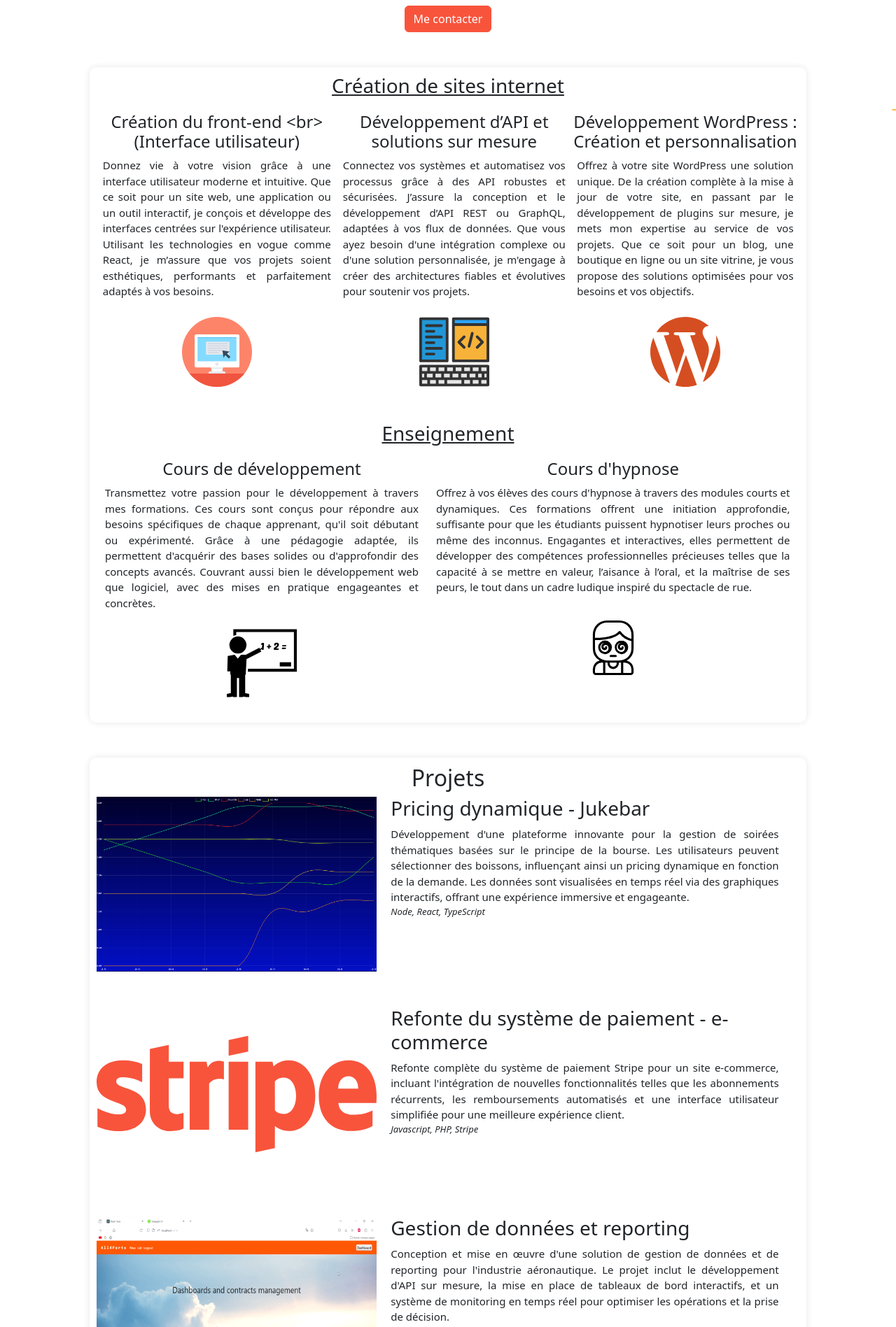
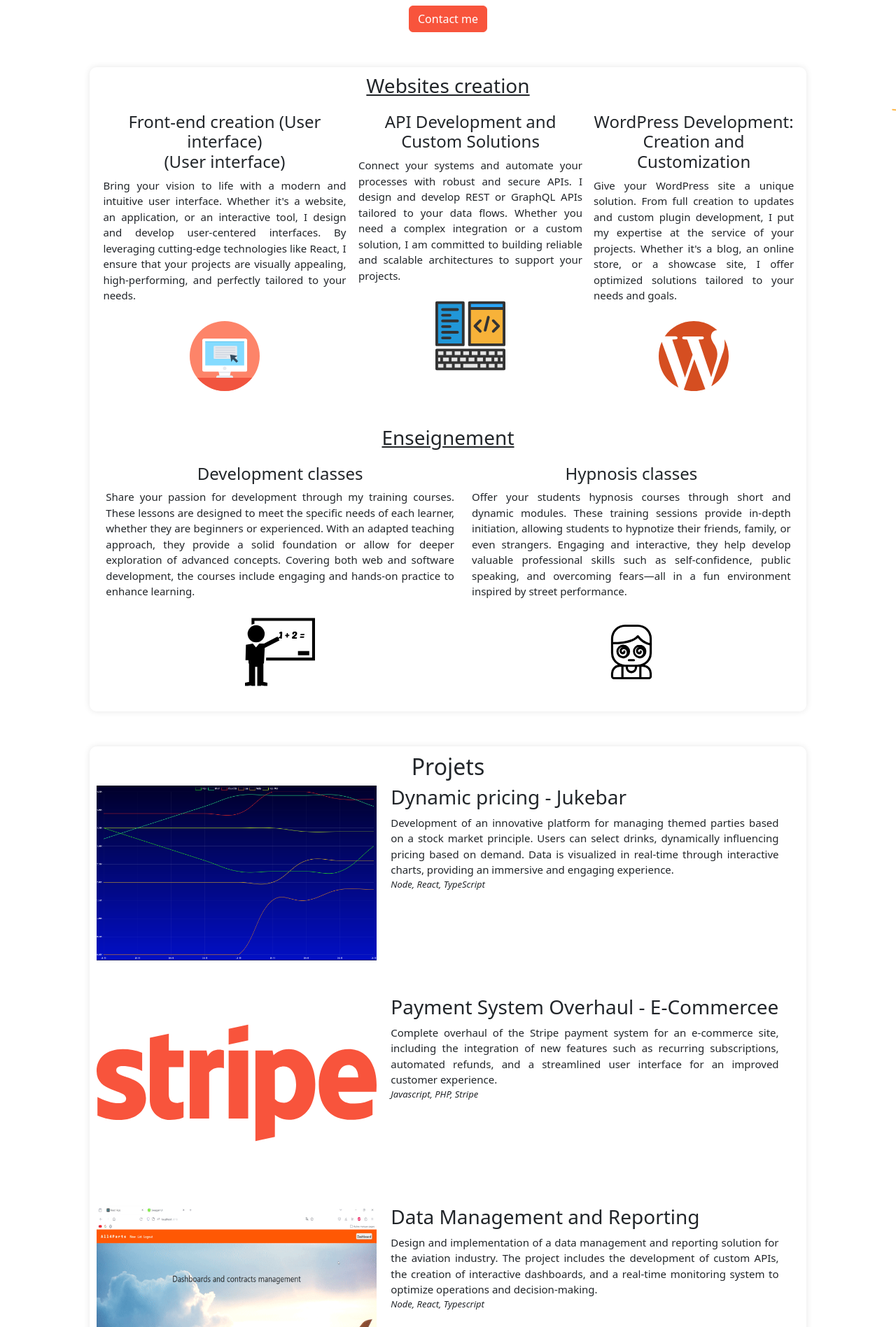
Before and after one commit to ClemEshn/portfolio, a React (Vite) app: page / in a window 1280 px wide. Shown: the part 403-2300 px from the top of the page at 70% size. Built offline with nearby package versions, Linux system fonts and the light colour scheme.

Commit message:
finished translation

```diff
--- a/src/components/header/Header.tsx
+++ b/src/components/header/Header.tsx
@@ -26,7 +26,7 @@ export default function Header() {
                     <a href='/CV_Clement_Eischen.pdf' target="_blank" rel="noopener noreferrer" className='links header-link '>
                         {language === "fr" ? cv : resume}
                     </a>
-                    <Button onClick={toggleLanguage}>
+                    <Button className="primary-color" onClick={toggleLanguage}>
                         {language === "fr" ? "FR" : "EN"}
                     </Button>
                 </Nav>
--- a/src/components/products/Products.tsx
+++ b/src/components/products/Products.tsx
@@ -1,5 +1,5 @@
 import { useLanguage } from "../../context/LanguageContext"
-import { apiBody, apiCorps, apiTitle, apiTitre, creationSites, devBody, devCorps, devTitle, devTitre, frontBody, frontCorps, frontTitle, frontTitre, hypBody, hypCorps, hypTitle, hypTitre, webSiteCreation, wpBody, wpCorps, wpTitle, wpTitre } from "./ProductsText";
+import { apiBody, apiCorps, apiTitle, apiTitre, creationSites, devBody, devCorps, devTitle, devTitre, frontBody, frontCorps, frontTitle, frontTitle2, frontTitre, frontTitre2, hypBody, hypCorps, hypTitle, hypTitre, webSiteCreation, wpBody, wpCorps, wpTitle, wpTitre } from "./ProductsText";
 
 export default function Products(){
     const {language} = useLanguage();
@@ -11,7 +11,7 @@ export default function Products(){
                     <h3>{language === "fr" ? creationSites : webSiteCreation}</h3>
                     <div className="flex unflexMobile">
                         <div className="frontend">
-                            <h4>{language === "fr" ? frontTitre : frontTitle}</h4>
+                            <h4>{language === "fr" ? frontTitre : frontTitle} <br/> {language === "fr" ? frontTitre2 : frontTitle2}</h4>
                             <p className="justify fixed-height">
                                 {language === "fr" ? frontCorps : frontBody}
                             </p>
--- a/src/components/products/ProductsText.tsx
+++ b/src/components/products/ProductsText.tsx
@@ -2,8 +2,10 @@ export const webSiteCreation = "Websites creation";
 export const creationSites = "Création de sites internet";
 
 export const frontTitle = "Front-end creation (User interface)";
+export const frontTitle2 = "(User interface)";
 export const frontBody = "Bring your vision to life with a modern and intuitive user interface. Whether it's a website, an application, or an interactive tool, I design and develop user-centered interfaces. By leveraging cutting-edge technologies like React, I ensure that your projects are visually appealing, high-performing, and perfectly tailored to your needs.";
-export const frontTitre = "Création du front-end <br>(Interface utilisateur)";
+export const frontTitre = "Création du front-end";
+export const frontTitre2= "(Interface utilisateur)";
 export const frontCorps = "Donnez vie à votre vision grâce à une interface utilisateur moderne et intuitive. Que ce soit pour un site web, une application ou un outil interactif, je conçois et développe des interfaces centrées sur l'expérience utilisateur. Utilisant les technologies en vogue comme React, je m’assure que vos projets soient esthétiques, performants et parfaitement adaptés à vos besoins.";
 
 export const apiTitle = "API Development and Custom Solutions";
--- a/src/components/projects/Projects.tsx
+++ b/src/components/projects/Projects.tsx
@@ -1,4 +1,8 @@
+import { useLanguage } from "../../context/LanguageContext";
+import { jukeBody, jukeCorps, jukeTitle, jukeTitre, stripeBody, stripeCorps, stripeTitle, stripeTitre, supinfoBody, supinfoCorps, supinfoTitle, supinfoTitre } from "./ProjectsText";
+
 export default function Projects() {
+    const {language} = useLanguage();
     return (
         <div id="projects" className="my-container">
             <div className="box-container">
@@ -6,11 +10,9 @@ export default function Projects() {
                 <div className="jukebar flex gapFlex unflexMobile mb20">
                     <img src="/illustration/jukebar.png" className="illu-project" width="400px" height="250" alt="Jukebar project" />
                     <div>
-                        <h3>Pricing dynamique - Jukebar</h3>
+                        <h3>{language === "fr" ? jukeTitre : jukeTitle}</h3>
                         <p style={{ marginBottom: 0 }} className="justify nocenter">
-                            Développement d'une plateforme innovante pour la gestion de soirées thématiques basées sur le principe de la bourse.
-                            Les utilisateurs peuvent sélectionner des boissons, influençant ainsi un pricing dynamique en fonction de la demande.
-                            Les données sont visualisées en temps réel via des graphiques interactifs, offrant une expérience immersive et engageante.
+                            {language === "fr" ? jukeCorps : jukeBody}
                         </p>
                         <p className="techno">Node, React, TypeScript</p>
                     </div>
@@ -18,10 +20,9 @@ export default function Projects() {
                 <div className="vertical flex gapFlex unflexMobile mb20">
                     <img className="illu-project" src="/logo/stripe.svg" width="400px" height="250" alt="E-commerce Payment System" />
                     <div>
-                        <h3>Refonte du système de paiement - e-commerce</h3>
+                        <h3>{language === "fr" ? stripeTitre : stripeTitle}e</h3>
                         <p style={{ marginBottom: 0 }} className="justify nocenter">
-                            Refonte complète du système de paiement Stripe pour un site e-commerce, incluant l'intégration de nouvelles fonctionnalités
-                            telles que les abonnements récurrents, les remboursements automatisés et une interface utilisateur simplifiée pour une meilleure expérience client.
+                            {language === "fr" ? stripeCorps : stripeBody}
                         </p>
                         <p className="techno">Javascript, PHP, Stripe</p>
                     </div>
@@ -29,11 +30,9 @@ export default function Projects() {
                 <div className="wordpress-proj gapFlex unflexMobile flex">
                     <img src="/illustration/ToggleInterface.gif" className="illu-project" alt="Data Management and Reporting" />
                     <div>
-                        <h3>Gestion de données et reporting</h3>
+                        <h3>{language === "fr" ? supinfoTitre : supinfoTitle}</h3>
                         <p style={{ marginBottom: 0 }} className="justify nocenter">
-                            Conception et mise en œuvre d'une solution de gestion de données et de reporting pour l'industrie aéronautique.
-                            Le projet inclut le développement d'API sur mesure, la mise en place de tableaux de bord interactifs,
-                            et un système de monitoring en temps réel pour optimiser les opérations et la prise de décision.
+                            {language === "fr" ? supinfoCorps : supinfoBody}
                         </p>
                         <p className="techno">Node, React, Typescript</p>
                     </div>
--- /dev/null
+++ b/src/components/projects/ProjectsText.tsx
@@ -0,0 +1,14 @@
+export const jukeTitle = "Dynamic pricing - Jukebar";
+export const jukeTitre = "Pricing dynamique - Jukebar";
+export const jukeBody = "Development of an innovative platform for managing themed parties based on a stock market principle. Users can select drinks, dynamically influencing pricing based on demand. Data is visualized in real-time through interactive charts, providing an immersive and engaging experience.";
+export const jukeCorps = "Développement d'une plateforme innovante pour la gestion de soirées thématiques basées sur le principe de la bourse. Les utilisateurs peuvent sélectionner des boissons, influençant ainsi un pricing dynamique en fonction de la demande. Les données sont visualisées en temps réel via des graphiques interactifs, offrant une expérience immersive et engageante.";
+
+export const stripeTitle = "Payment System Overhaul - E-Commerce";
+export const stripeTitre = "Refonte du système de paiement - e-commerce";
+export const stripeBody = "Complete overhaul of the Stripe payment system for an e-commerce site, including the integration of new features such as recurring subscriptions, automated refunds, and a streamlined user interface for an improved customer experience.";
+export const stripeCorps = "Refonte complète du système de paiement Stripe pour un site e-commerce, incluant l'intégration de nouvelles fonctionnalités telles que les abonnements récurrents, les remboursements automatisés et une interface utilisateur simplifiée pour une meilleure expérience client.";
+
+export const supinfoTitle = "Data Management and Reporting";
+export const supinfoTitre = "Gestion de données et reporting";
+export const supinfoBody = "Design and implementation of a data management and reporting solution for the aviation industry. The project includes the development of custom APIs, the creation of interactive dashboards, and a real-time monitoring system to optimize operations and decision-making.";
+export const supinfoCorps = "Conception et mise en œuvre d'une solution de gestion de données et de reporting pour l'industrie aéronautique. Le projet inclut le développement d'API sur mesure, la mise en place de tableaux de bord interactifs, et un système de monitoring en temps réel pour optimiser les opérations et la prise de décision.";
--- a/src/context/LanguageContext.tsx
+++ b/src/context/LanguageContext.tsx
@@ -7,14 +7,14 @@ interface LanguageContextType {
 
 export const LanguageContext = createContext<LanguageContextType | undefined>(undefined);
 
-// Define the props type for the provider
 interface LanguageProviderProps {
   children: ReactNode;
 }
 
-// Provider component
 export const LanguageProvider: React.FC<LanguageProviderProps> = ({ children }) => {
-  const [language, setLanguage] = useState<string>('fr');
+  const userLang = navigator.language;
+  const lang = userLang.indexOf('fr') > -1 ? 'fr' : 'en';
+  const [language, setLanguage] = useState<string>(lang);
 
   const toggleLanguage = () => {
     setLanguage((prevLang) => (prevLang === 'en' ? 'fr' : 'en'));
@@ -27,7 +27,6 @@ export const LanguageProvider: React.FC<LanguageProviderProps> = ({ children })
   );
 };
 
-// Custom hook to use the context with proper TypeScript safety
 export const useLanguage = (): LanguageContextType => {
   const context = useContext(LanguageContext);
   if (!context) {
```
